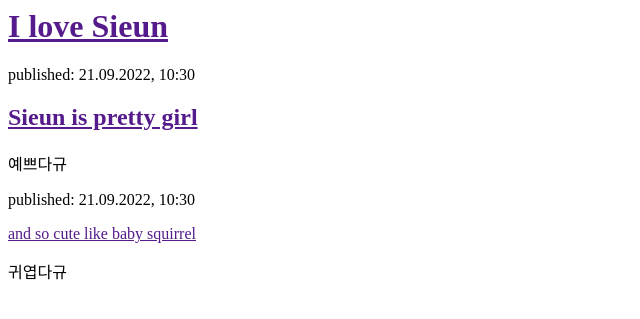
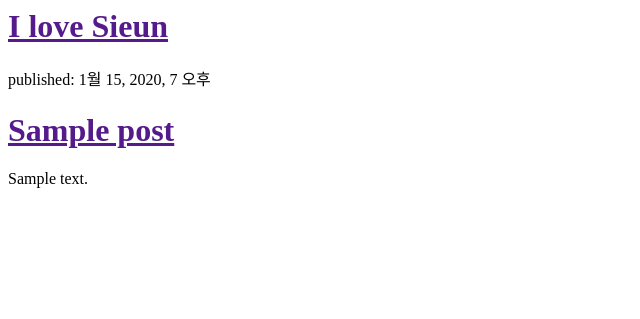
Before and after one commit to manofaciton0/my-first-blog, a Django app: page / in a window 1280 px wide. Shown: the top 319 px of the page, without its empty margins (0-640 px from the left). Run offline with Django 3.2, Linux system fonts and the light colour scheme; tables that the repository leaves empty hold one stand-in row (values such as "Sample post").

Commit message:
modified templetes to display posts from database more specifically

```diff
--- a/blog/templates/blog/post_list.html
+++ b/blog/templates/blog/post_list.html
@@ -7,16 +7,12 @@
             <h1><a href="">I love Sieun</a></h1>
         </div>
 
+    {% for post in posts %}
         <div>
-            <p>published: 21.09.2022, 10:30</p>
-            <h2><a href="">Sieun is pretty girl</a></h2>
-            <p>예쁘다규</p>
+            <p>published: {{ post.published_date }}</p>
+            <h1><a href="">{{ post.title }}</a></h1>
+            <p>{{ post.text|linebreaksbr }}</p>
         </div>
-
-        <div>
-            <p>published: 21.09.2022, 10:30</p
-            <h2><a href="">and so cute like baby squirrel</a></h2>
-            <p>귀엽다규</p>
-        </div>
+    {% endfor %}
     </body>
 </html>
--- a/blog/views.py
+++ b/blog/views.py
@@ -1,5 +1,7 @@
 from django.shortcuts import render
-
+from .models import Post
+from django.utils import timezone
 # Create your views here.
 def post_list(request):
-    return render(request, 'blog/post_list.html', {})
+    posts = Post.objects.filter(published_date__lte=timezone.now()).order_by('published_date')
+    return render(request, 'blog/post_list.html', {'posts' : posts})
```
